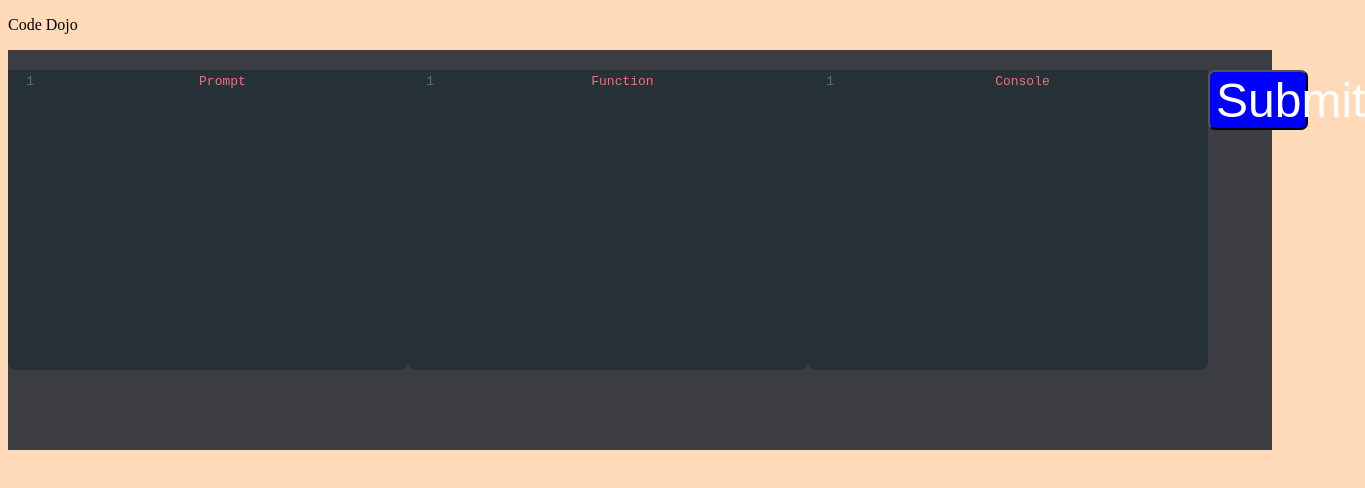
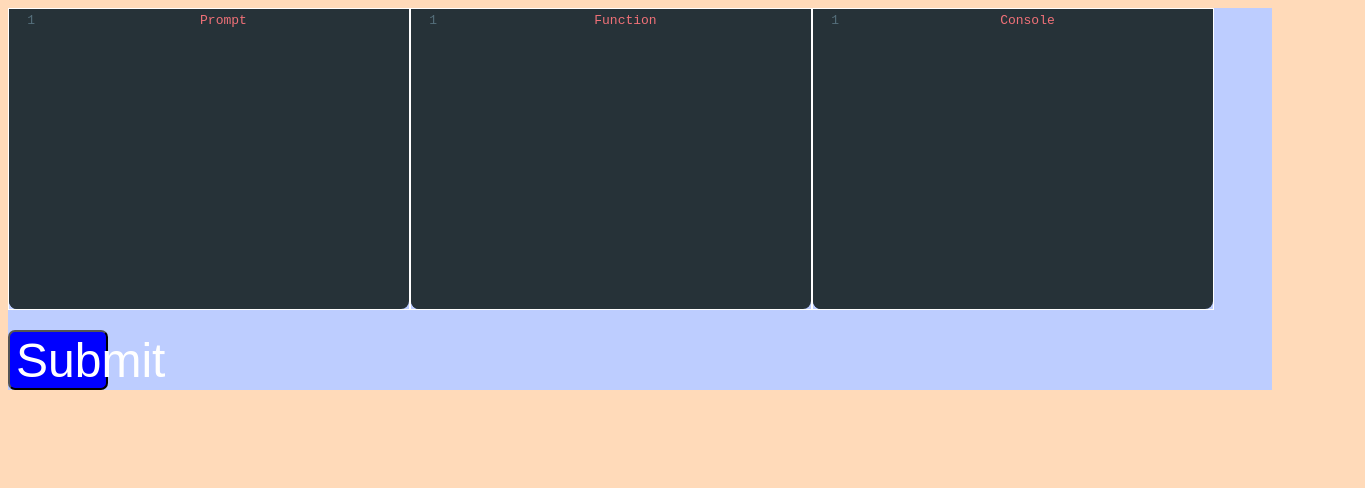
Before and after one commit to GeoDojo/CodeDojo, a React app: page /game in a window 1280 px wide. Shown: the top 488 px of the page, 1365 px wide, since content can reach past the window. Built offline with nearby package versions, Linux system fonts and the light colour scheme.

Commit message:
style ii

```diff
--- a/client/index.html
+++ b/client/index.html
@@ -4,7 +4,6 @@
     <title>Code Dojo</title>
   </head>
   <body>
-    <p>Code Dojo</p>
     <div id="root"></div>
     <!--<script src="/socket.io/socket.io.js"></script>-->
     <!--<script src="https://cdn.socket.io/3.1.1/socket.io.min.js" integrity="sha384-gDaozqUvc4HTgo8iZjwth73C6dDDeOJsAgpxBcMpZYztUfjHXpzrpdrHRdVp8ySO" crossorigin="anonymous"></script>-->
--- a/client/styles/index.scss
+++ b/client/styles/index.scss
@@ -27,23 +27,26 @@ body {
 }
 
 .codebox {
-  width: 600px;
-  height: 60px;
-  margin-top: 20px;
-  background: blue;
+  // width: 600px;
+  // height: 60px;
+  // margin-top: 20px;
+  // background: blue;
   color: white;
   text-align: center;
   text-decoration: none;
-  border-radius: 7px;
+  // border-radius: 7px;
+  border: 1px solid white;
 }
 
 .top-panel {
-  background-color: hsl(225, 6%, 25%);
+  background-color: hsl(225, 100%, 87%);
 }
 
 .panel {
-  height: 50vh;
+  // height: 50vh;
   display: flex;
+  flex-direction: rows;
+  flex-wrap: wrap;
 }
 
 .code-mirror-container {
```
